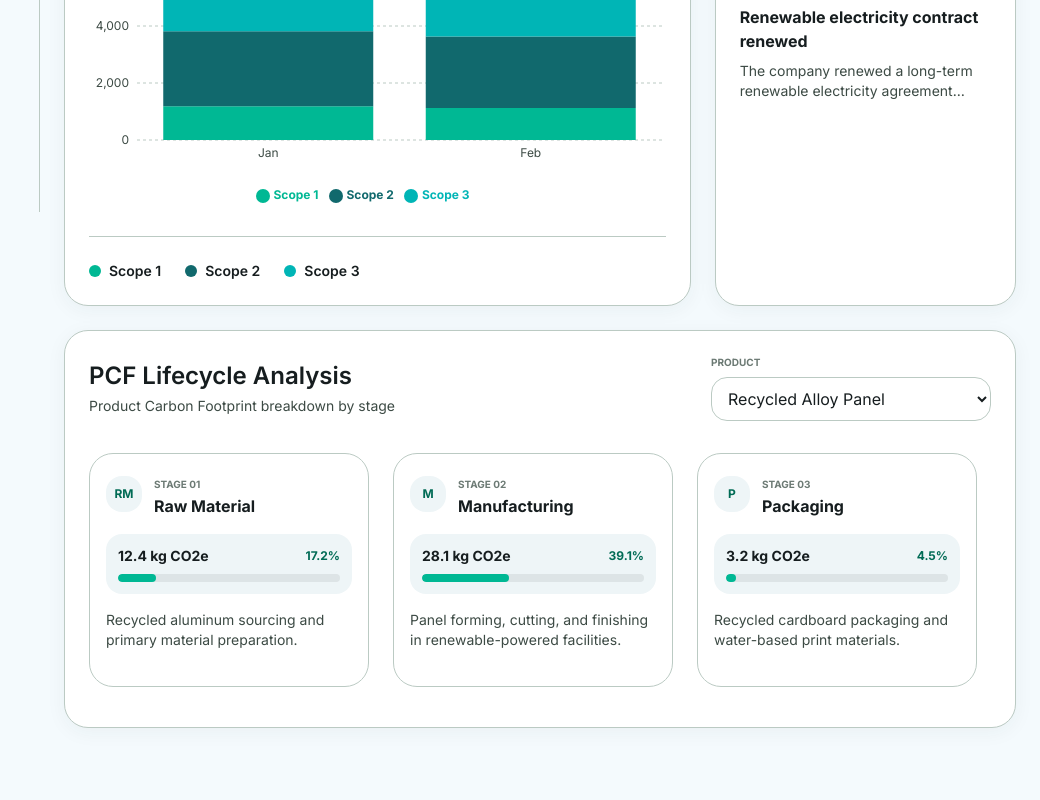
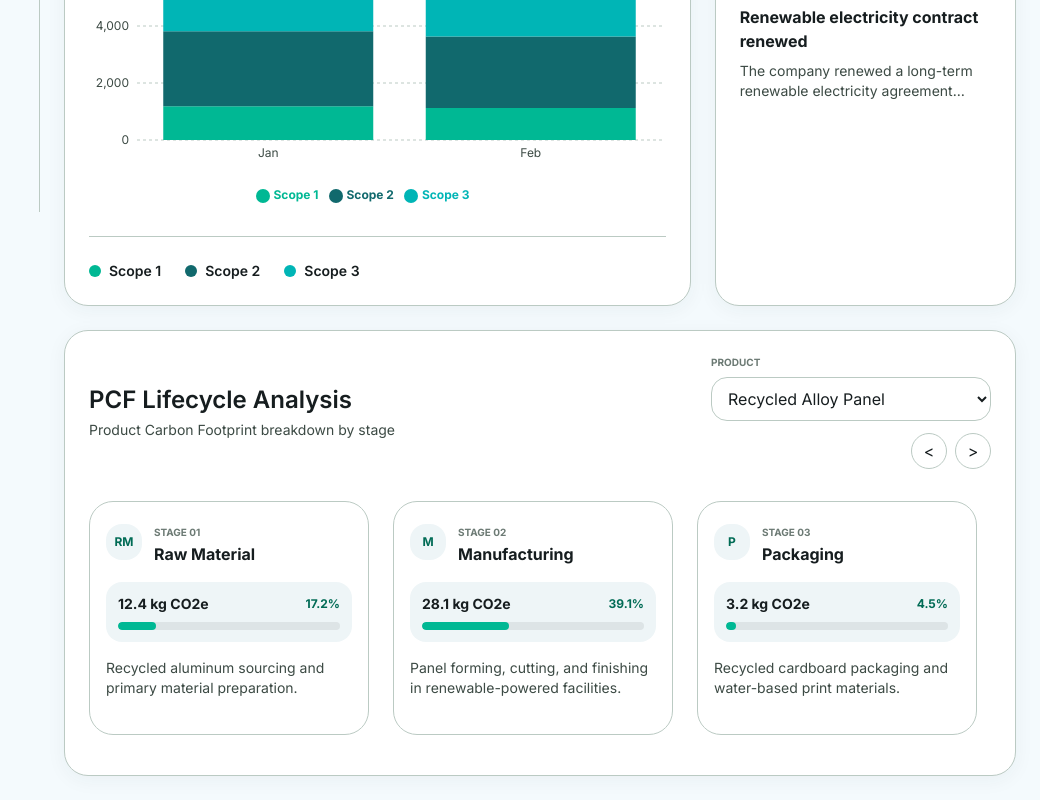
Before and after one commit to xode114kr1/hanaloop-demo, a Next.js app: page / in a window 1280 px wide. Shown: the part 588-1388 px from the top of the page, without its empty margins (240-1280 px from the left). Before the commit the page ends 1340 px from the top, so only its background shows below. Built offline with nearby package versions, Linux system fonts and the light colour scheme.

Commit message:
feat: PCF 라이프사이클 슬라이더 버튼 추가
- PCF 단계 목록에 좌우 스크롤 버튼 추가

- 버튼 클릭 시 부드럽게 가로 스크롤 이동

```diff
--- a/src/app/(dashboard)/_components/LifecycleSection.tsx
+++ b/src/app/(dashboard)/_components/LifecycleSection.tsx
@@ -1,6 +1,6 @@
 "use client";
 
-import { useMemo, useState } from "react";
+import { useMemo, useRef, useState } from "react";
 import type { Product, ProductPcf } from "@/types/product";
 
 type LifecycleSectionProps = {
@@ -27,6 +27,7 @@ export function LifecycleSection({
   productPcfs,
   products,
 }: LifecycleSectionProps) {
+  const sliderRef = useRef<HTMLDivElement>(null);
   const [selectedProductId, setSelectedProductId] = useState(
     () => products[0]?.id ?? "",
   );
@@ -51,6 +52,17 @@ export function LifecycleSection({
     0,
   );
 
+  function scrollLifecycle(direction: "previous" | "next") {
+    const slider = sliderRef.current;
+    if (!slider) return;
+
+    const scrollDistance = Math.min(slider.clientWidth, 640);
+    slider.scrollBy({
+      behavior: "smooth",
+      left: direction === "next" ? scrollDistance : -scrollDistance,
+    });
+  }
+
   return (
     <section className="dashboard-card overflow-hidden p-(--space-md)">
       <div className="mb-8 flex flex-col justify-between gap-4 sm:flex-row sm:items-center">
@@ -62,6 +74,7 @@ export function LifecycleSection({
             Product Carbon Footprint breakdown by stage
           </p>
         </div>
+        <div className="flex w-full flex-col gap-3 sm:w-auto sm:items-end">
           <label className="flex w-full flex-col gap-2 sm:w-70">
             <span className="text-tiny font-bold uppercase text-(--outline)">
               Product
@@ -79,6 +92,27 @@ export function LifecycleSection({
               ))}
             </select>
           </label>
+          <div className="flex gap-2">
+            <button
+              aria-label="Scroll lifecycle stages left"
+              className="flex h-9 w-9 items-center justify-center rounded-full border border-(--outline-variant) font-bold text-(--on-surface) transition hover:bg-(--surface-container-low) disabled:opacity-45"
+              disabled={lifecycleStages.length === 0}
+              onClick={() => scrollLifecycle("previous")}
+              type="button"
+            >
+              &lt;
+            </button>
+            <button
+              aria-label="Scroll lifecycle stages right"
+              className="flex h-9 w-9 items-center justify-center rounded-full border border-(--outline-variant) font-bold text-(--on-surface) transition hover:bg-(--surface-container-low) disabled:opacity-45"
+              disabled={lifecycleStages.length === 0}
+              onClick={() => scrollLifecycle("next")}
+              type="button"
+            >
+              &gt;
+            </button>
+          </div>
+        </div>
       </div>
 
       {products.length === 0 ? (
@@ -90,7 +124,10 @@ export function LifecycleSection({
           No PCF lifecycle data available for {selectedProduct?.name}
         </div>
       ) : (
-        <div className="custom-scrollbar flex snap-x gap-6 overflow-x-auto pb-4">
+        <div
+          className="custom-scrollbar flex snap-x gap-6 overflow-x-auto pb-4"
+          ref={sliderRef}
+        >
           {lifecycleStages.map((stage) => {
             const stageShare = getStageShare(
               stage.emissions,
```
Lines whose indentation alone changed are shown as unchanged.
